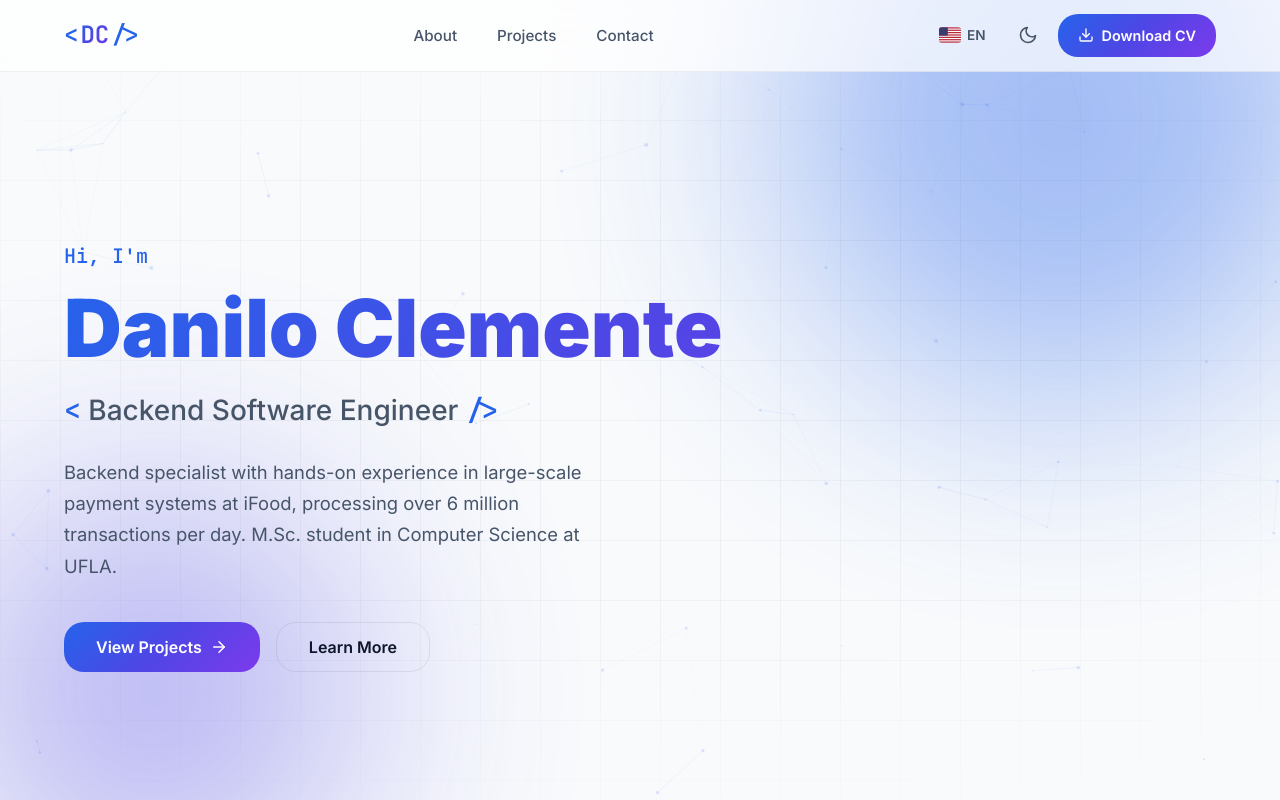
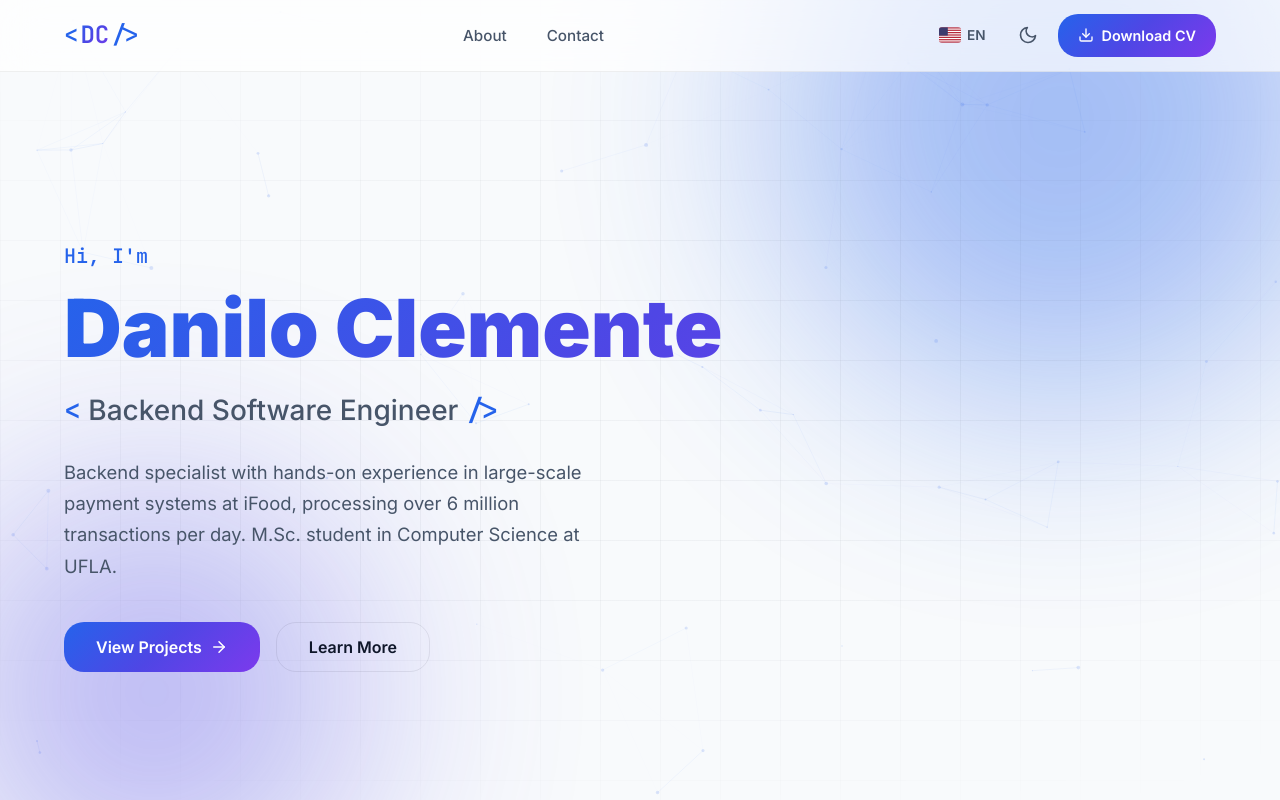
Before and after one commit to danilochagasc/portifolio, an Angular app: page / in a window 1280 px wide. Shown: the top 800 px of the page. Built offline with nearby package versions, Linux system fonts and the light colour scheme.

Commit message:
feat: implement contact form component and integrate with navbar and main layout

```diff
--- a/src/app/app.html
+++ b/src/app/app.html
@@ -3,7 +3,7 @@
 <main>
   <app-hero />
   <app-about />
-  <app-projects />
+  <!-- <app-projects /> -->
   <app-contact />
 </main>
 <app-footer />
--- a/src/app/features/layout/components/navbar/navbar.ts
+++ b/src/app/features/layout/components/navbar/navbar.ts
@@ -48,7 +48,7 @@ export class Navbar {
 
   readonly navLinks = computed(() => [
     { id: 'about', label: this.texts().about },
-    { id: 'projects', label: this.texts().projects },
+    // { id: 'projects', label: this.texts().projects }, // TODO: uncomment when projects section is ready
     { id: 'contact', label: this.texts().contact },
   ]);
 
```
